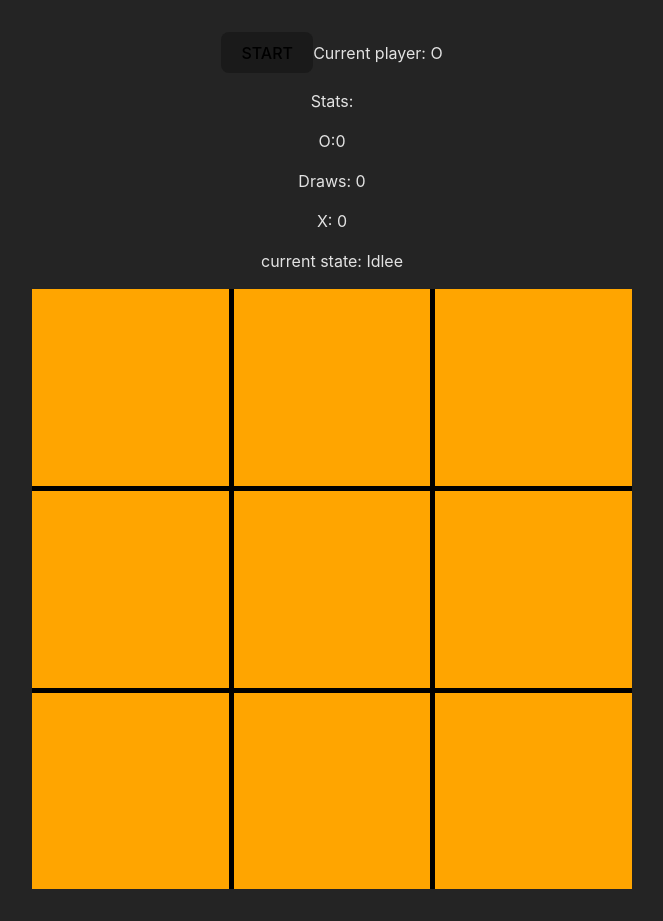
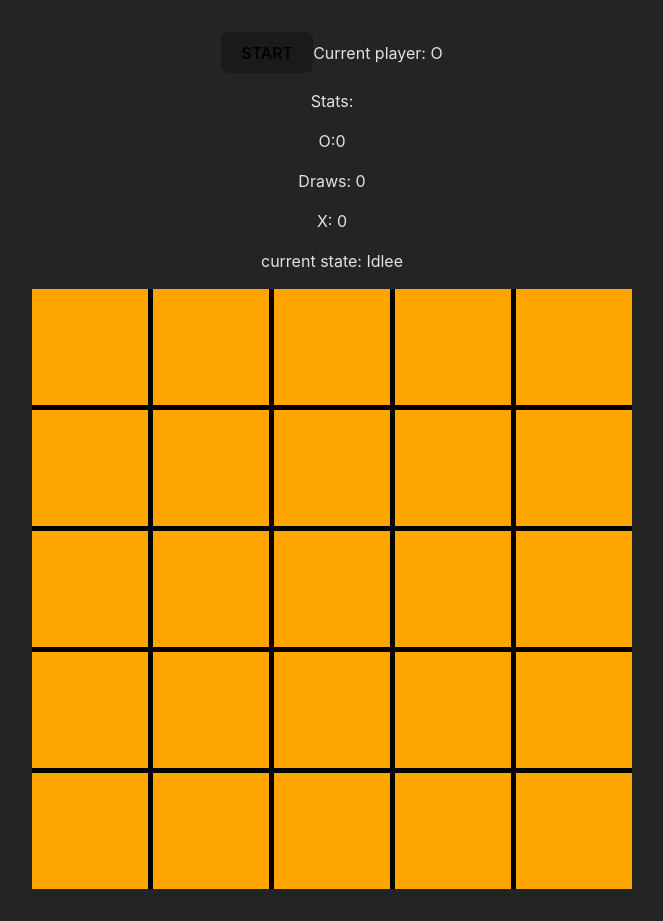
Before and after one commit to Szulerinio/tic-tac-toe, a React (Vite) app: page / in a window 1280 px wide. Shown: the whole page, without its empty margins (308-971 px from the left). Built offline with nearby package versions, Linux system fonts and the light colour scheme.

Commit message:
make game size parametrable

```diff
--- a/src/App.tsx
+++ b/src/App.tsx
@@ -5,8 +5,8 @@ import styled from "styled-components";
 import { oxoMachine } from "./oxoMachine";
 
 function App() {
-  const [snapshot, send] = useMachine(oxoMachine);
-  const mapLength = snapshot.context.map.length;
+  const [snapshot, send] = useMachine(oxoMachine, { input: { gridSize: 5 } });
+  const mapWidth = snapshot.context.map.length;
   const makeMoveOn = (id: number) => {
     send({ type: "Played", value: id });
   };
@@ -30,17 +30,17 @@ function App() {
       <div
         style={{
           display: "grid",
-          gridTemplateColumns: "1fr 1fr 1fr",
-          gridTemplateRows: "1fr 1fr 1fr",
+          gridTemplateColumns: `repeat(${mapWidth}, 1fr)`,
+          gridTemplateRows: `repeat(${mapWidth}, 1fr)`,
           gridGap: "5px",
           background: "black",
           width: "600px",
           height: "600px",
         }}
       >
-        {[0, 1, 2, 3, 4, 5, 6, 7, 8].map((id) => {
-          const row = Math.floor(id / mapLength);
-          const col = id - row * mapLength;
+        {Array.from(Array(mapWidth * mapWidth).keys()).map((id) => {
+          const row = Math.floor(id / mapWidth);
+          const col = id - row * mapWidth;
           const element = snapshot.context.map[row][col];
           return (
             <div
@@ -86,7 +86,7 @@ const Button = styled.button({
 });
 
 const Symbol = styled.img({
-  height: "6em",
+  height: "50%",
   userDrag: "none",
   userSelect: "none",
 });
--- a/src/oxoMachine.ts
+++ b/src/oxoMachine.ts
@@ -15,6 +15,7 @@ export const oxoMachine = setup({
       currentPlayer: GameTileValue;
       stats: { x: number; draw: number; o: number };
     },
+    input: {} as { gridSize: number },
   },
   actions: {
     makeMove: assign({
@@ -80,15 +81,16 @@ export const oxoMachine = setup({
     },
   },
 }).createMachine({
-  context: {
-    map: [
-      ["", "", ""],
-      ["", "", ""],
-      ["", "", ""],
-    ],
-    lastStartingPlayer: "X",
-    currentPlayer: "O",
-    stats: { x: 0, draw: 0, o: 0 },
+  context: ({ input }) => {
+    const map = Array(input.gridSize)
+      .fill("")
+      .map(() => Array<GameTileValue>(input.gridSize).fill(""));
+    return {
+      map: map,
+      lastStartingPlayer: "X",
+      currentPlayer: "O",
+      stats: { x: 0, draw: 0, o: 0 },
+    };
   },
   id: "oxoMachine",
   initial: "Idlee",
```
